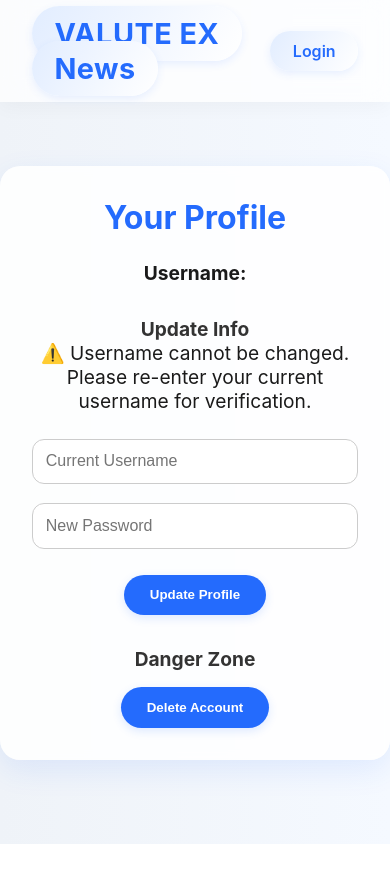
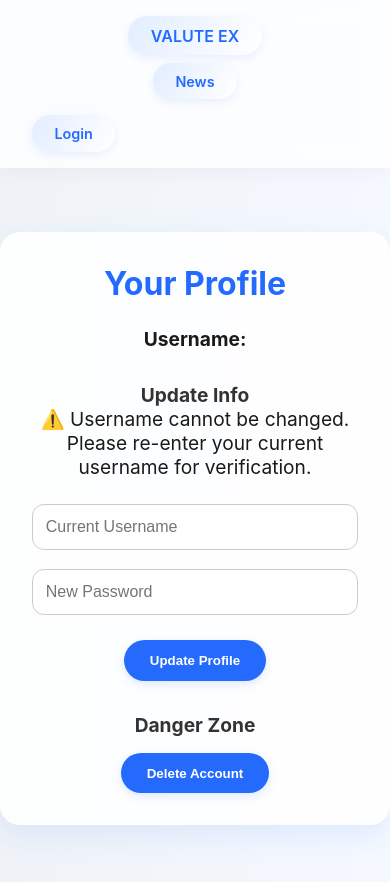
Before and after one commit to rhmvvCYB3R/Project-for-REST-API, a plain HTML site: page Frontend/profile.html in a window 390 px wide. Before the commit the page ends 844 px from the top, so only its background shows below. Drawn offline with Linux system fonts and the light colour scheme.

Commit message:
СДЕЛАНА АДАПТАЦИЯ ПОД ТЕЛЕФОНЫ!

```diff
--- a/Frontend/profile.html
+++ b/Frontend/profile.html
@@ -9,8 +9,7 @@
 </head>
 <body>
   <nav class="navbar">
-    <div class="logo">
-      <a href="index.html">VALUTE EX</a>
+  <div class="logo-group"> <a href="index.html">VALUTE EX</a>
     <a href="news.html" class="news-btn">News</a>
   </div>
   <div class="nav-links" id="nav-links">
--- a/Frontend/static/css/index.css
+++ b/Frontend/static/css/index.css
@@ -1,4 +1,129 @@
-/* Reset */
+.navbar {
+  flex-wrap: wrap;
+  justify-content: center;
+  gap: 1rem;
+}
+
+.logo-group {
+  display: flex;
+  align-items: center;
+  gap: 1rem;
+  flex-wrap: wrap;
+  justify-content: center;
+}
+
+.logo {
+  font-size: 1.8rem;
+}
+
+.navbar a {
+  white-space: nowrap;
+}
+
+.converter {
+  margin: 4rem auto;
+  max-width: 500px;
+  padding: 2rem;
+}
+
+.form {
+  align-items: stretch;
+}
+
+input, select {
+  padding: 0.9rem 1rem;
+  font-size: 1.05rem;
+}
+
+#convertBtn {
+  width: 100%;
+  max-width: 300px;
+  margin: 1rem auto 0 auto;
+}
+
+#result {
+  font-size: 1.25rem;
+}
+
+@media (max-width: 768px) {
+  .navbar {
+    padding: 1rem 1rem;
+    flex-direction: column;
+    gap: 1rem;
+    align-items: center;
+  }
+
+  .logo-group {
+    flex-direction: column;
+    gap: 0.5rem;
+  }
+
+  .logo {
+    font-size: 1.6rem;
+  }
+
+  .news-btn {
+    padding: 0.5rem 1rem;
+    font-size: 0.85rem;
+  }
+
+  .nav-links {
+    width: 100%;
+    text-align: center;
+  }
+
+  .login-link {
+    display: inline-block;
+    padding: 0.5rem 1rem;
+    font-size: 0.9rem;
+  }
+
+  .converter {
+    margin: 2rem 1rem;
+    padding: 1.5rem;
+  }
+
+  .converter h1 {
+    font-size: 1.8rem;
+    margin-bottom: 1rem;
+  }
+
+  input, select {
+    padding: 0.7rem 0.8rem;
+    font-size: 0.95rem;
+  }
+
+  #convertBtn {
+    padding: 0.7rem 1.5rem;
+    font-size: 0.95rem;
+  }
+
+  #result {
+    font-size: 1.1rem;
+    padding: 0.8rem;
+  }
+
+  .news-section h1 {
+    font-size: 2rem;
+    margin-bottom: 1.5rem;
+  }
+}
+
+@media (max-width: 480px) {
+  .logo {
+    font-size: 1.4rem;
+  }
+
+  .converter {
+    margin: 1.5rem 0.5rem;
+    padding: 1rem;
+  }
+
+  .converter h1 {
+    font-size: 1.6rem;
+  }
+}
+
 * {
   margin: 0;
   padding: 0;
@@ -14,7 +139,6 @@ body {
   flex-direction: column;
 }
 
-/* Navbar */
 .navbar {
   display: flex;
   justify-content: space-between;
@@ -53,7 +177,6 @@ body {
   transform: scale(1.03);
 }
 
-/* Main Converter Section */
 .converter {
   margin: 4rem auto;
   max-width: 500px;
@@ -94,7 +217,6 @@ input:focus, select:focus {
   outline: none;
 }
 
-/* Convert Button */
 #convertBtn {
   margin-top: 1rem;
   padding: 0.9rem 2rem;
@@ -124,7 +246,6 @@ input:focus, select:focus {
   border-radius: 12px;
 }
 
-/* Animation */
 @keyframes fadeInUp {
   from {
     transform: translateY(20px);
@@ -136,7 +257,6 @@ input:focus, select:focus {
   }
 }
 
-/* Responsive */
 @media (max-width: 600px) {
   .converter {
     margin: 2rem 1rem;
@@ -148,6 +268,7 @@ input:focus, select:focus {
     gap: 0.5rem;
   }
 }
+
 .greeting {
   margin-right: 1rem;
   font-weight: 500;
@@ -174,6 +295,7 @@ input:focus, select:focus {
   background: #ff1a1a;
   transform: scale(1.03);
 }
+
 .logo a {
   font-size: 1.8rem;
   font-weight: 700;
@@ -186,6 +308,7 @@ input:focus, select:focus {
 .logo a:hover {
   color: #33dee4;
 }
+
 .news-btn {
   background-color: #005fa3;
   padding: 0.4rem 0.8rem;
@@ -212,8 +335,10 @@ input:focus, select:focus {
   padding-bottom: 0.5rem;
   letter-spacing: 1.2px;
   text-transform: uppercase;
+  text-shadow: 1px 1px 2px rgba(0, 0, 0, 0.1);
+}
 
-  &::after {
+.news-section h1::after {
   content: "";
   display: block;
   width: 80px;
@@ -222,6 +347,3 @@ input:focus, select:focus {
   border-radius: 2px;
   margin: 0.5rem auto 0 auto;
 }
-
-  text-shadow: 1px 1px 2px rgba(0, 0, 0, 0.1);
-}
--- a/Frontend/static/css/news.css
+++ b/Frontend/static/css/news.css
@@ -1,4 +1,129 @@
-/* Reset */
+.navbar {
+  flex-wrap: wrap;
+  justify-content: center;
+  gap: 1rem;
+}
+
+.logo-group {
+  display: flex;
+  align-items: center;
+  gap: 1rem;
+  flex-wrap: wrap;
+  justify-content: center;
+}
+
+.logo {
+  font-size: 1.8rem;
+}
+
+.navbar a {
+  white-space: nowrap;
+}
+
+.converter {
+  margin: 4rem auto;
+  max-width: 500px;
+  padding: 2rem;
+}
+
+.form {
+  align-items: stretch;
+}
+
+input, select {
+  padding: 0.9rem 1rem;
+  font-size: 1.05rem;
+}
+
+#convertBtn {
+  width: 100%;
+  max-width: 300px;
+  margin: 1rem auto 0 auto;
+}
+
+#result {
+  font-size: 1.25rem;
+}
+
+@media (max-width: 768px) {
+  .navbar {
+    padding: 1rem 1rem;
+    flex-direction: column;
+    gap: 1rem;
+    align-items: center;
+  }
+
+  .logo-group {
+    flex-direction: column;
+    gap: 0.5rem;
+  }
+
+  .logo {
+    font-size: 1.6rem;
+  }
+
+  .news-btn {
+    padding: 0.5rem 1rem;
+    font-size: 0.85rem;
+  }
+
+  .nav-links {
+    width: 100%;
+    text-align: center;
+  }
+
+  .login-link {
+    display: inline-block;
+    padding: 0.5rem 1rem;
+    font-size: 0.9rem;
+  }
+
+  .converter {
+    margin: 2rem 1rem;
+    padding: 1.5rem;
+  }
+
+  .converter h1 {
+    font-size: 1.8rem;
+    margin-bottom: 1rem;
+  }
+
+  input, select {
+    padding: 0.7rem 0.8rem;
+    font-size: 0.95rem;
+  }
+
+  #convertBtn {
+    padding: 0.7rem 1.5rem;
+    font-size: 0.95rem;
+  }
+
+  #result {
+    font-size: 1.1rem;
+    padding: 0.8rem;
+  }
+
+  .news-section h1 {
+    font-size: 2rem;
+    margin-bottom: 1.5rem;
+  }
+}
+
+@media (max-width: 480px) {
+  .logo {
+    font-size: 1.4rem;
+  }
+
+  .converter {
+    margin: 1.5rem 0.5rem;
+    padding: 1rem;
+  }
+
+  .converter h1 {
+    font-size: 1.6rem;
+  }
+}
+
 * {
   margin: 0;
   padding: 0;
@@ -14,7 +139,6 @@ body {
   flex-direction: column;
 }
 
-/* Navbar */
 .navbar {
   display: flex;
   justify-content: space-between;
@@ -65,6 +189,7 @@ body {
   margin-right: 0.8rem;
   user-select: none;
 }
+
 .logout-btn {
   padding: 0.6rem 1.4rem;
   font-weight: 600;
@@ -81,14 +206,13 @@ body {
   background: #ff1a1a;
   transform: scale(1.03);
 }
+
 body {
   margin: 0;
   font-family: Arial, sans-serif;
   background-color: #f4f4f4;
   color: #333;
 }
-
-
 
 .news-btn {
   background-color: #005fa3;
@@ -116,8 +240,10 @@ body {
   padding-bottom: 0.5rem;
   letter-spacing: 1.2px;
   text-transform: uppercase;
+  text-shadow: 1px 1px 2px rgba(0, 0, 0, 0.1);
+}
 
-  &::after {
+.news-section h1::after {
   content: "";
   display: block;
   width: 80px;
@@ -126,10 +252,6 @@ body {
   border-radius: 2px;
   margin: 0.5rem auto 0 auto;
 }
-
-  text-shadow: 1px 1px 2px rgba(0, 0, 0, 0.1);
-}
-
 
 .news-container {
   display: grid;
--- a/Frontend/static/css/profile.css
+++ b/Frontend/static/css/profile.css
@@ -1,4 +1,129 @@
-/* Reset */
+.navbar {
+  flex-wrap: wrap;
+  justify-content: center;
+  gap: 1rem;
+}
+
+.logo-group {
+  display: flex;
+  align-items: center;
+  gap: 1rem;
+  flex-wrap: wrap;
+  justify-content: center;
+}
+
+.logo {
+  font-size: 1.8rem;
+}
+
+.navbar a {
+  white-space: nowrap;
+}
+
+.converter {
+  margin: 4rem auto;
+  max-width: 500px;
+  padding: 2rem;
+}
+
+.form {
+  align-items: stretch;
+}
+
+input, select {
+  padding: 0.9rem 1rem;
+  font-size: 1.05rem;
+}
+
+#convertBtn {
+  width: 100%;
+  max-width: 300px;
+  margin: 1rem auto 0 auto;
+}
+
+#result {
+  font-size: 1.25rem;
+}
+
+@media (max-width: 768px) {
+  .navbar {
+    padding: 1rem 1rem;
+    flex-direction: column;
+    gap: 1rem;
+    align-items: center;
+  }
+
+  .logo-group {
+    flex-direction: column;
+    gap: 0.5rem;
+  }
+
+  .logo {
+    font-size: 1.6rem;
+  }
+
+  .news-btn {
+    padding: 0.5rem 1rem;
+    font-size: 0.85rem;
+  }
+
+  .nav-links {
+    width: 100%;
+    text-align: center;
+  }
+
+  .login-link {
+    display: inline-block;
+    padding: 0.5rem 1rem;
+    font-size: 0.9rem;
+  }
+
+  .converter {
+    margin: 2rem 1rem;
+    padding: 1.5rem;
+  }
+
+  .converter h1 {
+    font-size: 1.8rem;
+    margin-bottom: 1rem;
+  }
+
+  input, select {
+    padding: 0.7rem 0.8rem;
+    font-size: 0.95rem;
+  }
+
+  #convertBtn {
+    padding: 0.7rem 1.5rem;
+    font-size: 0.95rem;
+  }
+
+  #result {
+    font-size: 1.1rem;
+    padding: 0.8rem;
+  }
+
+  .news-section h1 {
+    font-size: 2rem;
+    margin-bottom: 1.5rem;
+  }
+}
+
+@media (max-width: 480px) {
+  .logo {
+    font-size: 1.4rem;
+  }
+
+  .converter {
+    margin: 1.5rem 0.5rem;
+    padding: 1rem;
+  }
+
+  .converter h1 {
+    font-size: 1.6rem;
+  }
+}
+
 * {
   margin: 0;
   padding: 0;
@@ -14,7 +139,6 @@ body {
   flex-direction: column;
 }
 
-/* Navbar */
 .navbar {
   display: flex;
   justify-content: space-between;
@@ -101,7 +225,7 @@ body {
 .logo a:hover {
   color: #33dee4;
 }
-/* Profile Container */
+
 .profile-container {
   max-width: 500px;
   margin: 4rem auto;
@@ -165,7 +289,6 @@ body {
   background: #ff1a1a;
 }
 
-
 .news-btn {
   background-color: #005fa3;
   padding: 0.4rem 0.8rem;
--- a/Frontend/static/js/index.js
+++ b/Frontend/static/js/index.js
@@ -2,6 +2,7 @@ const API_BASE = 'http://localhost:5206/api/ExchangeRate';
 const navLinks = document.getElementById('nav-links');
 const token = localStorage.getItem('jwt_token');
 const username = localStorage.getItem('username');
+
 
 if (token && username) {
     updateNavbarForLoggedInUser(username);
```
Also changed, not shown: Frontend/index.html (+1 -2 lines), Frontend/news.html (+1 -2 lines). Lines whose indentation alone changed are shown as unchanged.
